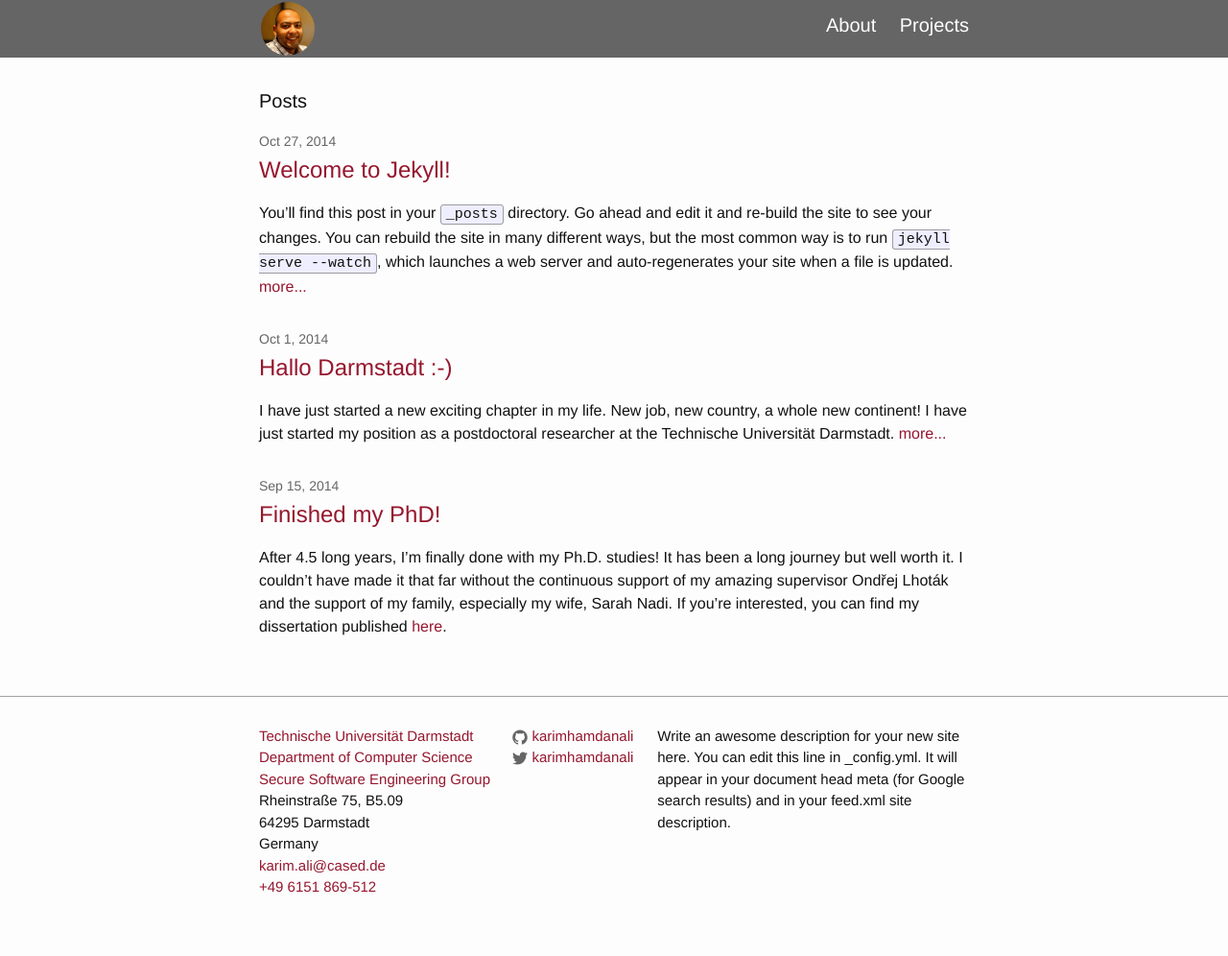
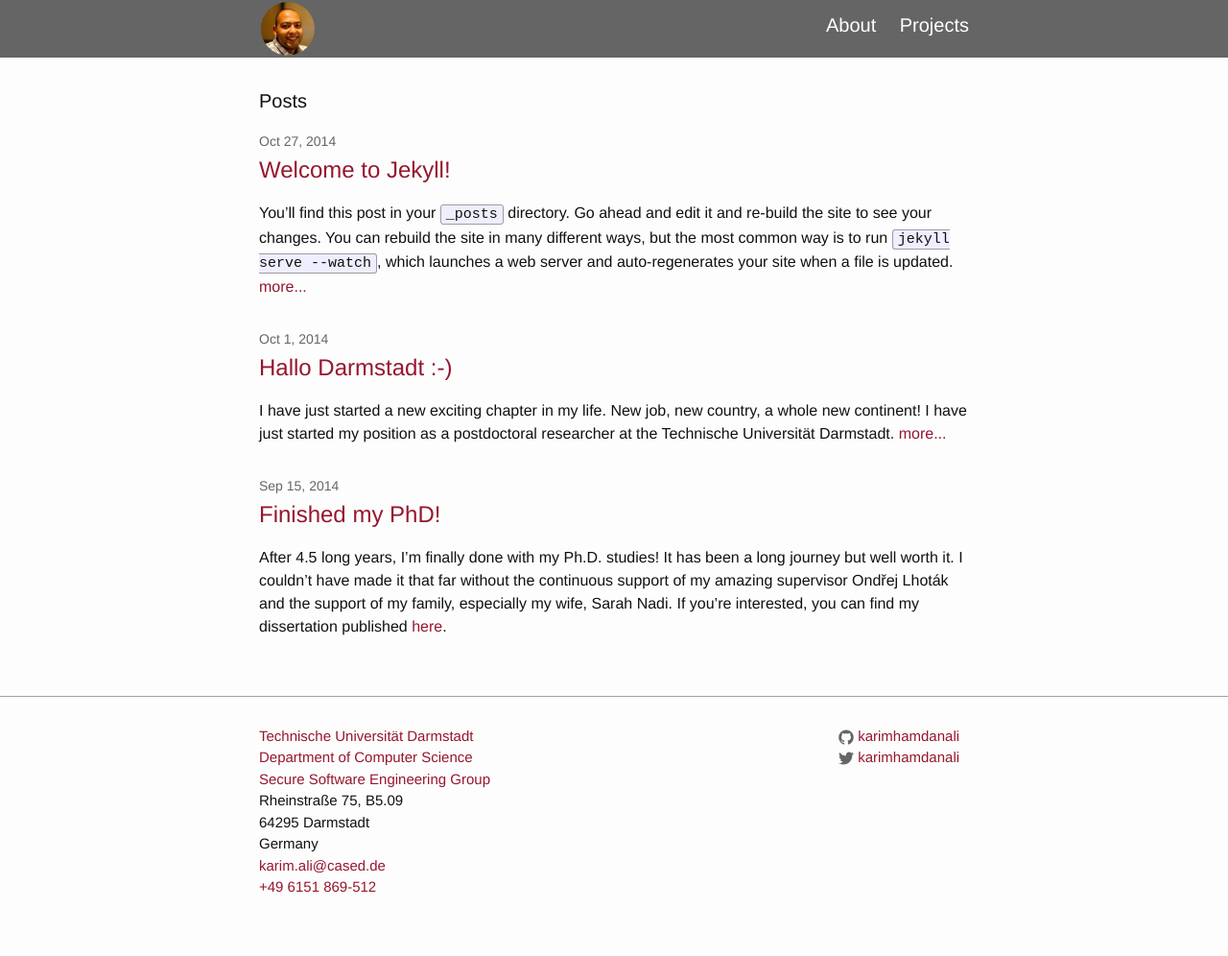
Before and after one commit to karimhamdanali/karimhamdanali.github.io, a Jekyll site: the page built from index.html, in a window 1280 px wide. Shown: the whole page at 96% size. Built offline with Jekyll 4.4.1, drawn with Linux system fonts in a browser that asks for light colours.

Commit message:
modifying footer

```diff
--- a/_config.yml
+++ b/_config.yml
@@ -10,10 +10,10 @@ address: Rheinstra&szlig;e 75, B5.09
 city: Darmstadt
 zipcode: 64295
 country: Germany
+quote: I want to put a ding in the universe.
+quoteby: Steve Jobs
 description: > # this means to ignore newlines until "baseurl:"
-  Write an awesome description for your new site here. You can edit this
-  line in _config.yml. It will appear in your document head meta (for
-  Google search results) and in your feed.xml site description.
+  Powered by Jekyll.
 baseurl: "" # the subpath of your site, e.g. /blog/
 url: "http://karimhamdanali.github.io" # the base hostname & protocol for your site
 twitter_username: karimhamdanali
--- a/_includes/footer.html
+++ b/_includes/footer.html
@@ -15,7 +15,11 @@
                 </ul>
             </div>
 
-            <div class="footer-col  footer-col-2">
+			<div class="footer-col  footer-col-2">
+                <p class="text" />
+            </div>
+
+            <div class="footer-col  footer-col-3">
                 <ul class="social-media-list">
                     {% if site.github_username %}
                     <li>
@@ -48,9 +52,9 @@
                 </ul>
             </div>
 
-            <div class="footer-col  footer-col-3">
-                <p class="text">{{ site.description }}</p>
-            </div>
+            <!-- <div class="footer-col  footer-col-3">
+                <p class="text">"{{ site.description }}"</p>
+            </div> -->
         </div>
   </div>
 
--- a/_sass/_layout.scss
+++ b/_sass/_layout.scss
@@ -156,24 +156,24 @@
     width:         calc(35% - (#{$spacing-unit} / 2));
 }
 
-.footer-col-2 {
+.footer-col-3 {
     width: -webkit-calc(20% - (#{$spacing-unit} / 2));
     width:         calc(20% - (#{$spacing-unit} / 2));
 }
 
-.footer-col-3 {
+.footer-col-2 {
     width: -webkit-calc(45% - (#{$spacing-unit} / 2));
     width:         calc(45% - (#{$spacing-unit} / 2));
 }
 
 @include media-query($on-laptop) {
     .footer-col-1,
-    .footer-col-2 {
+    .footer-col-3 {
         width: -webkit-calc(50% - (#{$spacing-unit} / 2));
         width:         calc(50% - (#{$spacing-unit} / 2));
     }
 
-    .footer-col-3 {
+    .footer-col-2 {
         width: -webkit-calc(100% - (#{$spacing-unit} / 2));
         width:         calc(100% - (#{$spacing-unit} / 2));
     }
```
